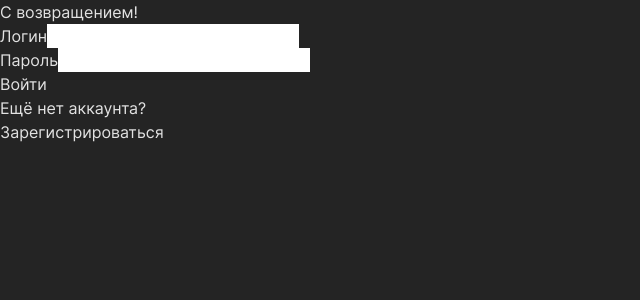
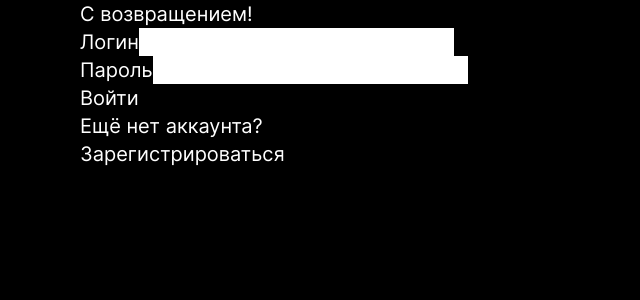
Before and after one commit to SimonMatveev/hexagon-test, a React (Vite) app: page /login in a window 1280 px wide. Shown: the top 300 px of the page, without its empty margins (0-640 px from the left). Built offline with nearby package versions, Linux system fonts and the light colour scheme.

Commit message:
style in progress

```diff
--- a/package.json
+++ b/package.json
@@ -32,6 +32,8 @@
     "eslint-plugin-react-hooks": "^4.6.0",
     "eslint-plugin-react-refresh": "^0.4.5",
     "postcss": "^8.4.33",
+    "prettier": "^3.2.4",
+    "prettier-plugin-tailwindcss": "^0.5.11",
     "tailwindcss": "^3.4.1",
     "typescript": "^5.2.2",
     "vite": "^5.0.8",
--- a/src/api/api.service.ts
+++ b/src/api/api.service.ts
@@ -7,11 +7,11 @@ import {
   IStatisticsParams,
   IUserData,
 } from '../types/types';
-import { BASE_URL } from '../utils/config';
+import { URL_BASE } from '../utils/config';
 import { getTokenString } from '../utils/functions';
 
 const api = axios.create({
-  baseURL: `${BASE_URL}/api`,
+  baseURL: `${URL_BASE}/api`,
   timeout: 10000,
   timeoutErrorMessage: 'Проблемы с подключением. Повторите попытку позднее',
   responseType: 'json',
--- a/src/components/App.tsx
+++ b/src/components/App.tsx
@@ -1,4 +1,4 @@
-import { useEffect, useState } from 'react';
+import { Suspense, lazy, useEffect, useState } from 'react';
 import { Route, Routes } from 'react-router';
 import PrivateRoute from '../utils/PrivateRoute';
 import { getTokenFromLS } from '../utils/functions';
@@ -7,8 +7,9 @@ import Login from './Login';
 import Main from './Main';
 import NotFound from './NotFound';
 import Register from './Register';
-import Stats from './Stats';
 import Preloader from './preloader/Preloader';
+
+const LazyStats = lazy(() => import('./Stats'));
 
 function App() {
   const [isChecking, setIsChecking] = useState(true);
@@ -27,7 +28,7 @@ function App() {
 
   return (
     <>
-      <div>
+      <div className='text-white mx-auto box-border flex min-h-full w-full max-w-6xl flex-grow flex-col px-4 text-xl'>
         {!isChecking ? (
           <Routes>
             <Route element={<PrivateRoute isLoggedIn={!isLoggedIn} path='/' />}>
@@ -37,7 +38,14 @@ function App() {
             <Route element={<PrivateRoute isLoggedIn={isLoggedIn} path='/login' />}>
               <Route element={<Layout />}>
                 <Route path='/' element={<Main />}></Route>
-                <Route path='/stats' element={<Stats />}></Route>
+                <Route
+                  path='/stats'
+                  element={
+                    <Suspense fallback={<Preloader />}>
+                      <LazyStats />
+                    </Suspense>
+                  }
+                ></Route>
               </Route>
             </Route>
             <Route path='/*' element={<NotFound />} />
--- a/src/components/Header.tsx
+++ b/src/components/Header.tsx
@@ -1,7 +1,39 @@
 import { FC } from 'react';
+import { NavLink } from 'react-router-dom';
+import { URL_HEX, URL_LOGO } from '../utils/config';
 
 const Header: FC = () => {
-  return <div className=''>Header</div>;
+  return (
+    <header className='flex justify-between py-6'>
+      <a
+        href={URL_HEX}
+        target='_blank'
+        className='  w-40 cursor-pointer transition-opacity hover:opacity-80'
+      >
+        <img src={URL_LOGO} className='max-w-full' alt='Hex Team. Логотип ссылки' />
+      </a>
+      <nav>
+        <ul className='flex w-full justify-between gap-5'>
+          <li>
+            <NavLink
+              to='/'
+              className={({ isActive }) => `${isActive ? 'font-medium' : ''}`}
+            >
+              Главная
+            </NavLink>
+          </li>
+          <li>
+            <NavLink
+              to='/stats'
+              className={({ isActive }) => `${isActive ? 'font-medium' : ''}`}
+            >
+              Статистика
+            </NavLink>
+          </li>
+        </ul>
+      </nav>
+    </header>
+  );
 };
 
 export default Header;
--- a/src/components/Main.tsx
+++ b/src/components/Main.tsx
@@ -1,13 +1,13 @@
 import { FC, useEffect, useState } from 'react';
 import { useForm } from 'react-hook-form';
 import { useSqueze } from '../api/api.queries';
-import { BASE_URL } from '../utils/config';
+import { URL_BASE } from '../utils/config';
 import { REGEXP_URL } from '../utils/regExps';
 
 const Main: FC = () => {
   const [link, setLink] = useState('');
   const [isCopied, setIsCopied] = useState(false);
-  const fullLink = `${BASE_URL}/s/${link}`;
+  const fullLink = `${URL_BASE}/s/${link}`;
   const {
     register,
     handleSubmit,
@@ -37,10 +37,14 @@ const Main: FC = () => {
   }, [isSuccess]);
 
   return (
-    <section>
-      <form onSubmit={handleSubmit(onSubmit)}>
+    <section className='flex h-full flex-grow flex-col'>
+      <div className='relative my-auto pb-64'>
+        <form
+          onSubmit={handleSubmit(onSubmit)}
+          className='my-auto flex justify-between gap-x-5'
+        >
           <input
-          className='text-black'
+            className='text-black flex-grow rounded-md p-5 outline-none'
             {...register('link', {
               pattern: {
                 value: REGEXP_URL,
@@ -48,14 +52,19 @@ const Main: FC = () => {
               },
               required: true,
             })}
+            placeholder='https://example.com'
+            aria-label='Введите ссылку'
           />
-        <button type='submit' disabled={!isValid}>
+          <button type='submit' disabled={!isValid} className='btn-default'>
             Сжать
           </button>
-        {errors.link && <p>{errors.link.message}</p>}
+          {errors.link && (
+            <p className='text-red absolute -top-12 right-0'>{errors.link.message}</p>
+          )}
         </form>
-      <p onClick={onCopy}>{fullLink}</p>
+        {link && <p onClick={onCopy}>{fullLink}</p>}
         {isCopied && <span>Успешно скопировано!</span>}
+      </div>
     </section>
   );
 };
--- a/src/index.css
+++ b/src/index.css
@@ -3,16 +3,17 @@
 @tailwind components;
 @tailwind utilities;
 
-:root {
-  font-family: Inter, Helvetica, Arial, sans-serif;
-  line-height: 1.5;
-  font-weight: 400;
+@layer base {
+  #root {
+    background-color: #000;
+    min-height: 100vh;
+    display: flex;
+    flex-direction: column;
+  }
+}
 
-  color: rgba(255, 255, 255, 0.87);
-  background-color: #242424;
-
-  font-synthesis: none;
-  text-rendering: optimizeLegibility;
-  -webkit-font-smoothing: antialiased;
-  -moz-osx-font-smoothing: grayscale;
+@layer components {
+  .btn-default {
+    @apply hover:bg-green-cold-hover cursor-pointer rounded-md border-r bg-green-cold px-4 py-3 font-medium transition-colors disabled:opacity-30;
+  }
 }
--- a/src/utils/config.ts
+++ b/src/utils/config.ts
@@ -1,4 +1,7 @@
-export const BASE_URL = 'https://front-test.hex.team';
+export const URL_BASE = 'https://front-test.hex.team';
+export const URL_LOGO = 'https://hex.team/wp-content/uploads/2022/11/hexwhite.svg';
+export const URL_HEX = 'https://hex.team/';
+
 export const LS_NAME = 'authToken';
 export const LS_SORT_ORDER = 'sort_order';
 export const LS_LIMIT = 'limit';
--- a/tailwind.config.ts
+++ b/tailwind.config.ts
@@ -2,7 +2,23 @@
 export default {
   content: ['./index.html', './src/**/*.{js,ts,jsx,tsx}'],
   theme: {
-    extend: {},
+    colors: {
+      'green-cold': '#41e2ba',
+      'green-cold-hover': '#39cfcf',
+      white: '#fff',
+      black: '#000',
+      red: '#f00',
+      transparent: 'transparent',
+    },
+    screens: {
+      sm: '320',
+      md: '768',
+      lg: '1024',
+      xl: '1440',
+    },
+    fontFamily: {
+      sans: ['Inter', 'sans-serif'],
+    },
+    extends: {},
   },
-  plugins: [],
 };
```
Also changed, not shown: 2 other files (tests, documents, lock files or other folders). Lines whose indentation alone changed are shown as unchanged.
